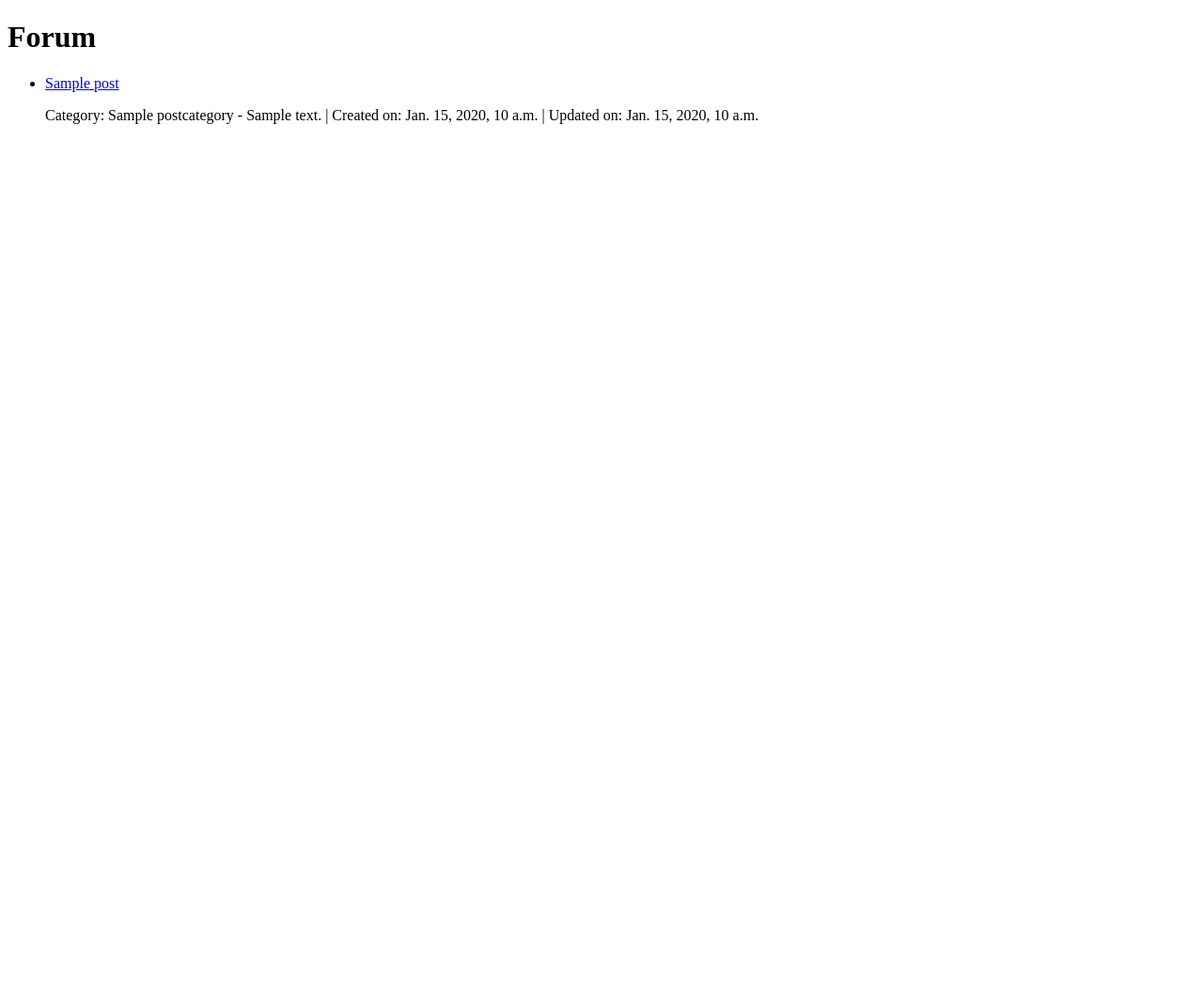
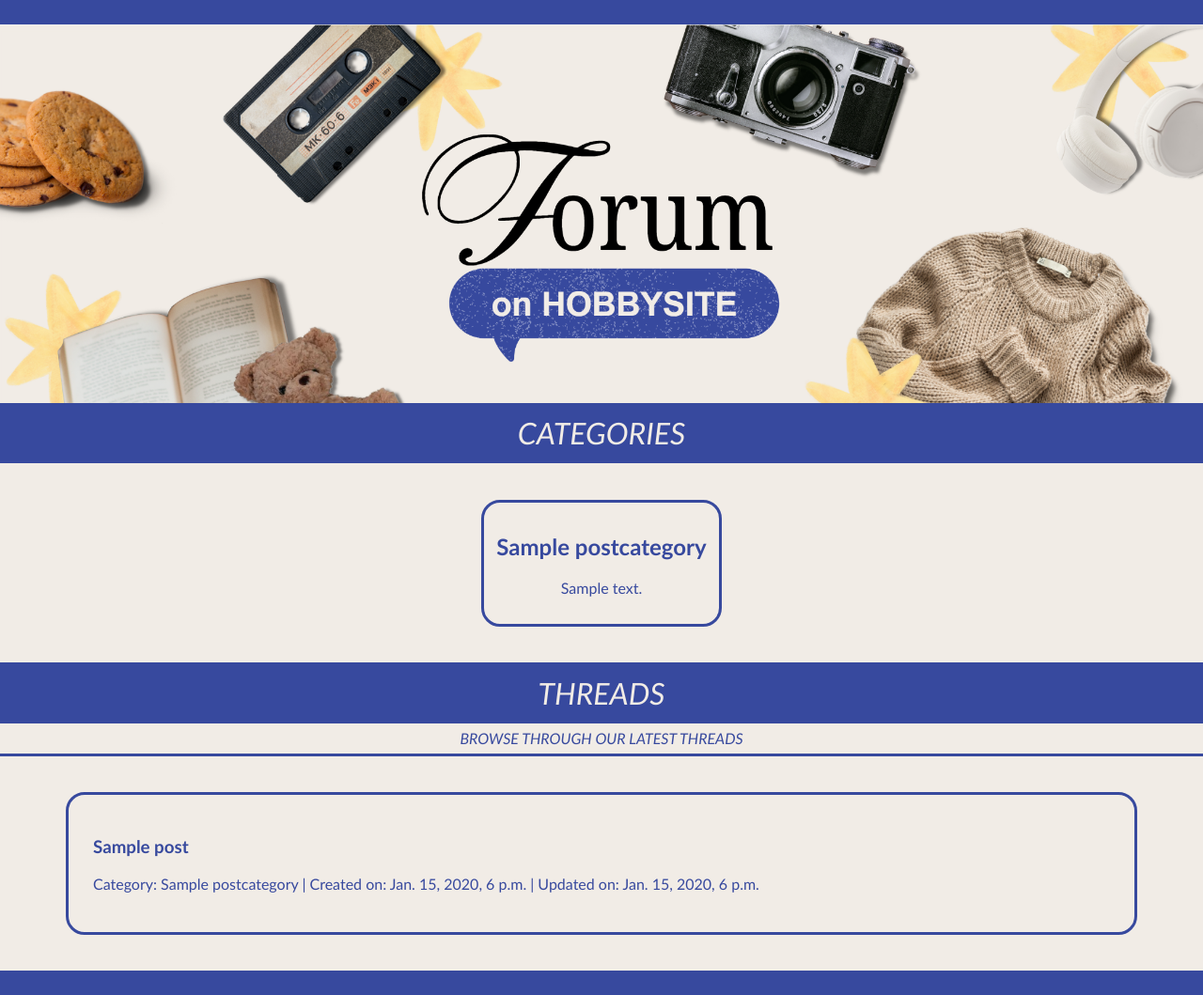
Before and after one commit to hannahdeniseee/hobbysite-EG-17, a Django app: page /forum/threads in a window 1280 px wide. Shown: the whole page at 94% size. Before the commit the page ends 132 px from the top, so only its background shows below. Run offline with Django 5.2, Linux system fonts and the light colour scheme; tables that the repository leaves empty hold one stand-in row (values such as "Sample post").

Commit message:
Edited files in order to add more designs and fix presentation of information

```diff
--- a/hobbysite/forum/models.py
+++ b/hobbysite/forum/models.py
@@ -4,10 +4,11 @@ from django.urls import reverse
 
 class PostCategory(models.Model):
     name = models.CharField(max_length=255)
-    description = models.TextField(null=True)
+    description = models.TextField()
 
     class Meta:
         ordering = ['name']
+        verbose_name_plural = "Post Categories"
 
     def __str__(self):
         return self.name
@@ -15,13 +16,12 @@ class PostCategory(models.Model):
 
 class Post(models.Model):
     title = models.CharField(max_length=255)
-    entry = models.TextField(null=True)
     category = models.ForeignKey(
         PostCategory,
         on_delete=models.SET_NULL,
         null=True,
-        related_name='posts'
     )
+    entry = models.TextField()
     created_on = models.DateTimeField(auto_now_add=True)
     updated_on = models.DateTimeField(auto_now=True)
 
--- /dev/null
+++ b/hobbysite/forum/static/forum/css/styles.css
@@ -0,0 +1,89 @@
+body, html {
+    background-color: #f1ece6;
+    font-family: 'Trebuchet MS', 'Lucida Sans Unicode', 'Lucida Grande', 'Lucida Sans';
+    margin: 0;
+    padding: 0;
+}
+*{
+    box-sizing: border-box;
+}
+.header-image {
+    width: 100%;
+    height: auto;
+    display: block;
+}
+.header-strip {
+    background-color: #37499e;
+    padding-top: 1%;
+    padding-bottom: 1%;
+    width: 100%;
+    text-align: center;
+    font-style: italic;
+    font-weight: 100;
+    color: #f1ece6;
+    margin: 0;
+}
+.grey-strip {
+    background-color: #f1ece6;
+    padding-top: .5%;
+    padding-bottom: .5%;
+    border-color: #37499e;
+    border-bottom-style: solid;
+    width: 100%;
+    text-align: center;
+    font-style: italic;
+    font-weight: 100;
+    color: #37499e;
+    margin: 0;
+}
+.thread-card {
+    display: block;
+    background-color: #f1ece6;
+    color: #37499e;
+    padding: 2%;
+    text-decoration: none;
+    width: 89%;
+    border-radius: 20px;
+    border-style: solid;
+    border-color: #37499e;
+    margin-top: 3%;
+    margin-left: 1.5%;
+    margin-right: 1.5%;
+}
+.thread-card:hover {
+    background-color: #37499e;
+    color: #f1ece6;
+}
+.card {
+    color: #37499e;
+    padding: 1%;
+    text-align: center;
+    width: 20%;
+    display: block;
+    border-radius: 20px;
+    border-color: #37499e;
+    border-style: solid;
+    margin-left: 1.5%;
+    margin-right: 1.5%;
+    margin-top: 3%;
+}
+.cardslayout{
+    justify-content: center;
+    display: flex;
+    flex-wrap: wrap;
+    padding-bottom: 3%;
+}
+.detail-box {
+    display: block;
+    background-color: #f1ece6;
+    color: #37499e;
+    padding: 2%;
+    text-decoration: none;
+    width: 89%;
+    border-radius: 20px;
+    border-style: solid;
+    border-color: #37499e;
+    margin-top: 3%;
+    margin-left: 1.5%;
+    margin-right: 1.5%;
+}
--- a/hobbysite/forum/templates/forum/threads_list.html
+++ b/hobbysite/forum/templates/forum/threads_list.html
@@ -1,19 +1,37 @@
 <!DOCTYPE html>
+{% load static %}
 <html lang="en">
     <head>
         <meta charset="UTF-8">
         <meta name="viewport" content="width=device-width, initial-scale=1.0">
         <title>Forum</title>
+        <link rel="stylesheet" type="text/css" href="{% static 'forum/css/styles.css' %}">
     </head>
     <body>
-        <h1>Forum</h1>
-        <ul>
+        <div class="header-strip"></div>
+        <img src="{% static 'forum/images/forumheader.png' %}" alt="Forum Header" class="header-image">
+        <h1 class="header-strip">CATEGORIES</h1>
+        <div class="cardslayout">
+            {% for postcategory in postcategories %}
+                <div class="card">
+                    <h2>{{ postcategory.name }}</h2>
+                    <p>{{ postcategory.description }}</p>
+                </div>
+            {% endfor %}
+        </div>
+        <h1 class="header-strip">THREADS</h1>
+            <p class="grey-strip">
+                BROWSE THROUGH OUR LATEST THREADS
+            </p>
+        <div class="cardslayout">
             {% for post in posts %}
-                <li>
-                    <a href='{{ post.get_absolute_url }}'> {{ post.title }} </a>
-                    <p> Category: {{ post.category }} - {{ post.category.description }} | Created on: {{ post.created_on }} | Updated on: {{ post.updated_on }}</p>
-                </li>
+                <a href="{{ post.get_absolute_url }}" class="thread-card">
+                    <h3>{{ post.title }}</h3>
+                    <p>Category: {{ post.category.name }} | Created on: {{ post.created_on }} | Updated on: {{ post.updated_on }}</p>
+                </a>
             {% endfor %}
-        </ul>
+        </div>
+        <div class="header-strip">
+        </div>
     </body>
 </html>
--- a/hobbysite/forum/views.py
+++ b/hobbysite/forum/views.py
@@ -1,9 +1,10 @@
 from django.shortcuts import render
-from .models import Post
+from .models import Post, PostCategory
 
 def threads_list(request):
     ctx = {
-        "posts": Post.objects.all()
+        "posts": Post.objects.all(),
+        "postcategories": PostCategory.objects.all()
     }
     return render(request, 'forum/threads_list.html', ctx)
 
--- a/hobbysite/hobbysite/settings.py
+++ b/hobbysite/hobbysite/settings.py
@@ -110,7 +110,7 @@ AUTH_PASSWORD_VALIDATORS = [
 
 LANGUAGE_CODE = 'en-us'
 
-TIME_ZONE = 'UTC'
+TIME_ZONE = 'Asia/Hong_Kong'
 
 USE_I18N = True
 
```
Also changed, not shown: hobbysite/forum/templates/forum/thread_detail.html (+13 -8 lines), hobbysite/forum/migrations/0003_alter_postcategory_options_alter_post_category_and_more.py (added), hobbysite/forum/static/forum/images/forumheader.png (added), hobbysite/forum/urls.py (line endings or trailing spaces).
